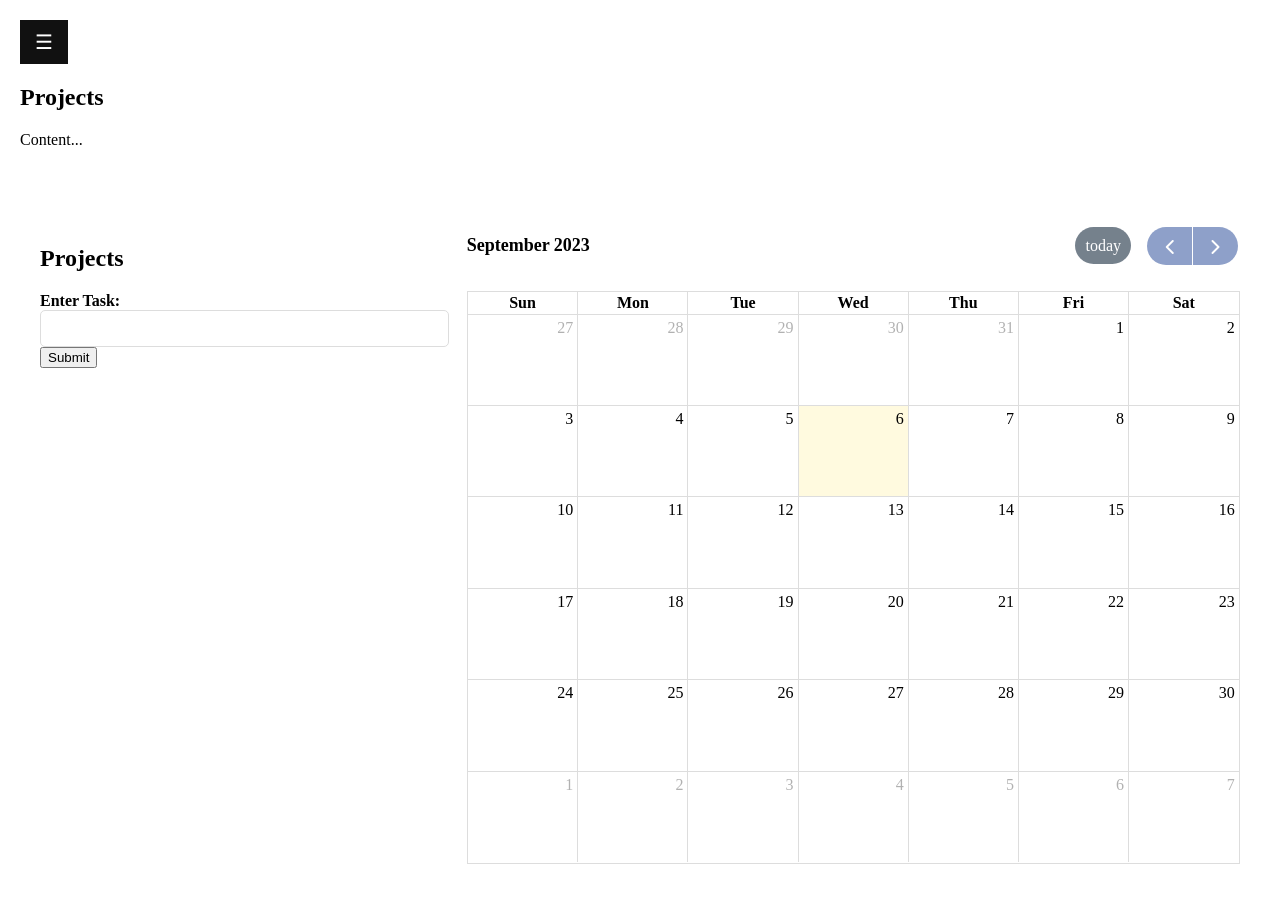
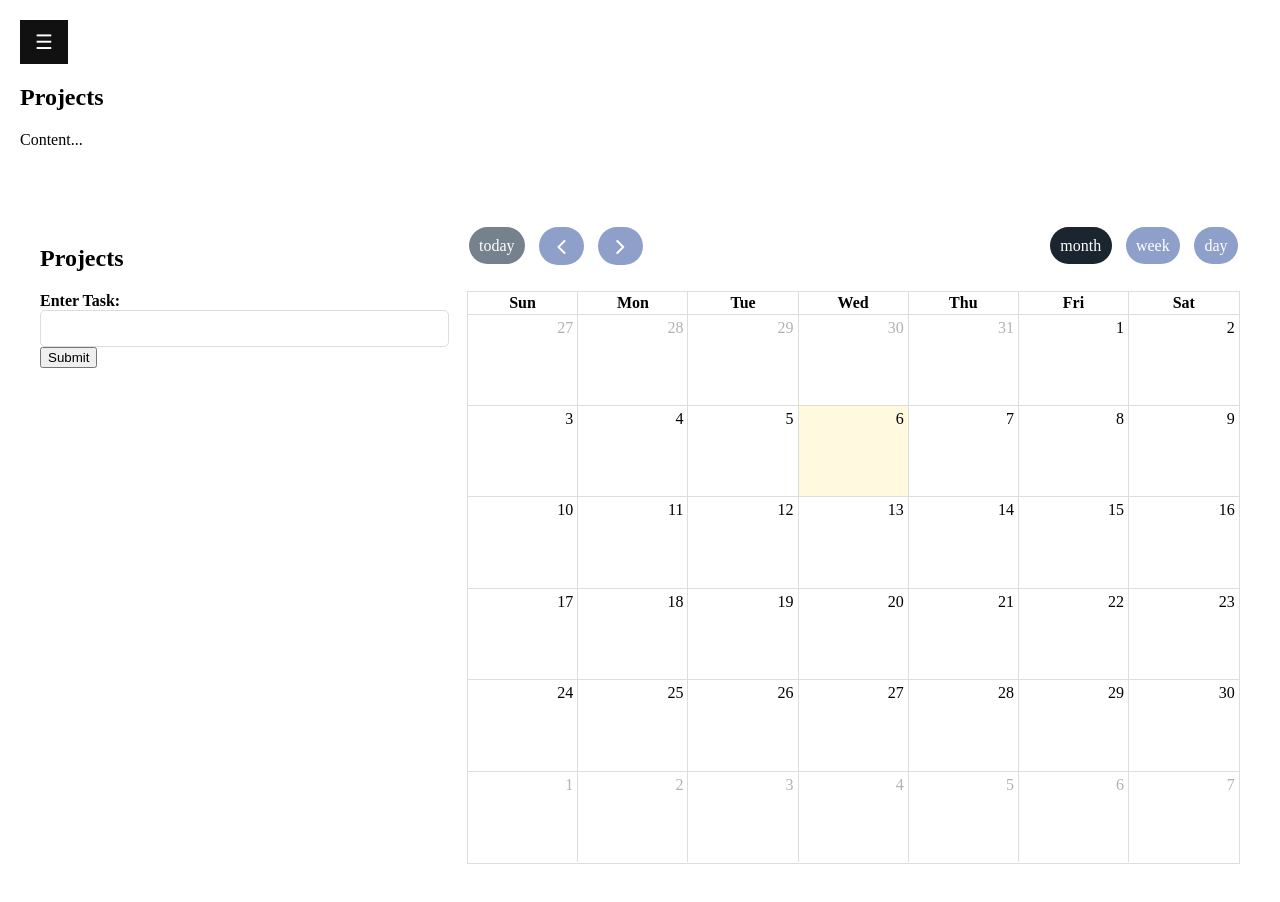
Before and after one commit to abrichards10/React-Tasks, a React (Create React App) app: page /projects in a window 1280 px wide. Built offline with nearby package versions, Linux system fonts and the light colour scheme.

Commit message:
updated button typos and added event add funcitonality (not design)

```diff
--- a/package.json
+++ b/package.json
@@ -16,6 +16,7 @@
     "react-scripts": "5.0.1",
     "react-toggle": "^4.1.3",
     "react-toggle-dark-mode": "^1.1.1",
+    "uuid": "^9.0.0",
     "web-vitals": "^2.1.4"
   },
   "scripts": {
--- a/src/components/home.jsx
+++ b/src/components/home.jsx
@@ -20,7 +20,7 @@ const Home = () => {
         <div>
             <div className={`App ${isSidebarOpen ? 'open' : ''}`}>
             <div id="mySidebar" className="sidebar">
-                <div className="closebtn" onClick={closeNav}>&times;</div>
+                <div className="close-button" onClick={closeNav}>&times;</div>
                 <div className="My-Stuff">
                     <Link to="/">My-Stuff</Link>
                 </div>
@@ -37,7 +37,7 @@ const Home = () => {
             </div>
         </div>
         <div id="main">
-            <button className="openbtn" onClick={openNav}>&#9776;</button>
+            <button className="open-button" onClick={openNav}>&#9776;</button>
             <h2>Tasks</h2>
             <p>Content...</p>
         </div>
--- a/src/components/login.jsx
+++ b/src/components/login.jsx
@@ -20,7 +20,7 @@ const Login = () => {
         <body>
         <div className={`App ${isSidebarOpen ? 'open' : ''}`}>
             <div id="mySidebar" className="sidebar">
-                <div className="closebtn" onClick={closeNav}>&times;</div>
+                <div className="close-button" onClick={closeNav}>&times;</div>
                 <div className="My-Stuff">
                     <Link to="/">My-Stuff</Link>
                 </div>
@@ -37,7 +37,7 @@ const Login = () => {
             </div>
         </div>
         <div id="main">
-            <button className="openbtn" onClick={openNav}>&#9776;</button>
+            <button className="open-button" onClick={openNav}>&#9776;</button>
             <h2>LOGIN</h2>
             <p>Content...</p>
         </div>
--- a/src/components/projects.jsx
+++ b/src/components/projects.jsx
@@ -2,7 +2,8 @@ import React, {useState} from "react";
 import { Link } from "react-router-dom";
 import FullCalendar from '@fullcalendar/react'
 import dayGridPlugin from '@fullcalendar/daygrid'
-import interactionPlugin from "@fullcalendar/interaction" // needed for dayClick
+import interactionPlugin from "@fullcalendar/interaction"
+import { v4 as uuid } from "uuid";
 
 // import Toggle from "react-toggle";
 // import { useMediaQuery } from "react-responsive";
@@ -43,7 +44,7 @@ const Projects = () => {
     // }
 
 
-    const submitButton = document.getElementById('submitButton');
+    // const submitButton = document.getElementById('submitButton');
     // const infoList = document.getElementById('infoList');
     // const userInfoForm = document.getElementById('userInfoForm');
     // const calendarEl = document.getElementById('calendar');
@@ -270,15 +271,29 @@ const Projects = () => {
     //     calendar.render();
     // });
 
-    const handleDateClick = (arg) => {
-        alert(arg.dateStr)
-    }
+    const [events, setEvents] = useState([]);
+
+    const handleSelect = (info) => {
+        const { start, end } = info;
+        const eventNamePrompt = prompt("Enter, event name");
+        if (eventNamePrompt) {
+            setEvents([
+                ...events,
+                {
+                    start,
+                    end,
+                    title: eventNamePrompt,
+                    id: uuid(),
+                },
+            ]);
+        }
+    };
 
     return (
         <div>
         <div className={`App ${isSidebarOpen ? 'open' : ''}`}>
             <div id="mySidebar" className="sidebar">
-                <div className="closebtn" onClick={closeNav}>&times;</div>
+                <div className="close-button" onClick={closeNav}>&times;</div>
                 <div className="My-Stuff">
                     <Link to="/">My-Stuff</Link>
                 </div>
@@ -295,7 +310,7 @@ const Projects = () => {
             </div>
         </div>
         <div id="main">
-            <button className="openbtn" onClick={openNav}>&#9776;</button>
+            <button className="open-button" onClick={openNav}>&#9776;</button>
             <h2>Projects</h2>
             <p>Content...</p>
         </div>
@@ -325,9 +340,23 @@ const Projects = () => {
                 <div class="second-column">
                     {/*<div id="calendar"></div>*/}
                     <FullCalendar
-                        plugins={[dayGridPlugin]}
+                        editable
+                        selectable
+                        headerToolbar={{
+                            start: "today prev next",
+                            end: "dayGridMonth dayGridWeek dayGridDay",
+                        }}
+                        events={events}
+                        select={handleSelect}
+                        plugins={[dayGridPlugin, interactionPlugin]}
+                        views={["dayGridMonth", "dayGridWeek", "dayGridDay"]}
                         initialView='dayGridMonth'
-                        eventClick={handleDateClick}
+                        eventClick={
+                            function(arg){
+                                alert(arg.event.title)
+                                alert(arg.event.start)
+                            }
+                        }
                         weekends={true}
                     />
                 </div>
--- a/src/components/settings.jsx
+++ b/src/components/settings.jsx
@@ -20,7 +20,7 @@ const Settings = () => {
         <body>
         <div className={`App ${isSidebarOpen ? 'open' : ''}`}>
             <div id="mySidebar" className="sidebar">
-                <div className="closebtn" onClick={closeNav}>&times;</div>
+                <div className="close-button" onClick={closeNav}>&times;</div>
                 <div className="My-Stuff">
                     <Link to="/">My-Stuff</Link>
                 </div>
@@ -37,7 +37,7 @@ const Settings = () => {
             </div>
         </div>
         <div id="main">
-            <button className="openbtn" onClick={openNav}>&#9776;</button>
+            <button className="open-button" onClick={openNav}>&#9776;</button>
             <h2>Settings</h2>
             <p>Content...</p>
         </div>
--- a/src/index.css
+++ b/src/index.css
@@ -35,7 +35,7 @@ body {
 }
 
 /* Position and style the close button (top right corner) */
-.sidebar .closebtn {
+.sidebar .close-button {
   position: absolute;
   top: 0;
   right: 10px;
@@ -44,7 +44,7 @@ body {
 }
 
 /* The button used to open the sidebar */
-.openbtn {
+.open-button {
   font-size: 20px;
   cursor: pointer;
   background-color: #111;
@@ -53,7 +53,7 @@ body {
   border: none;
 }
 
-.openbtn:hover {
+.open-button:hover {
   background-color: #444;
 }
 
```
Also changed, not shown: 1 other file (tests, documents, lock files or other folders).
